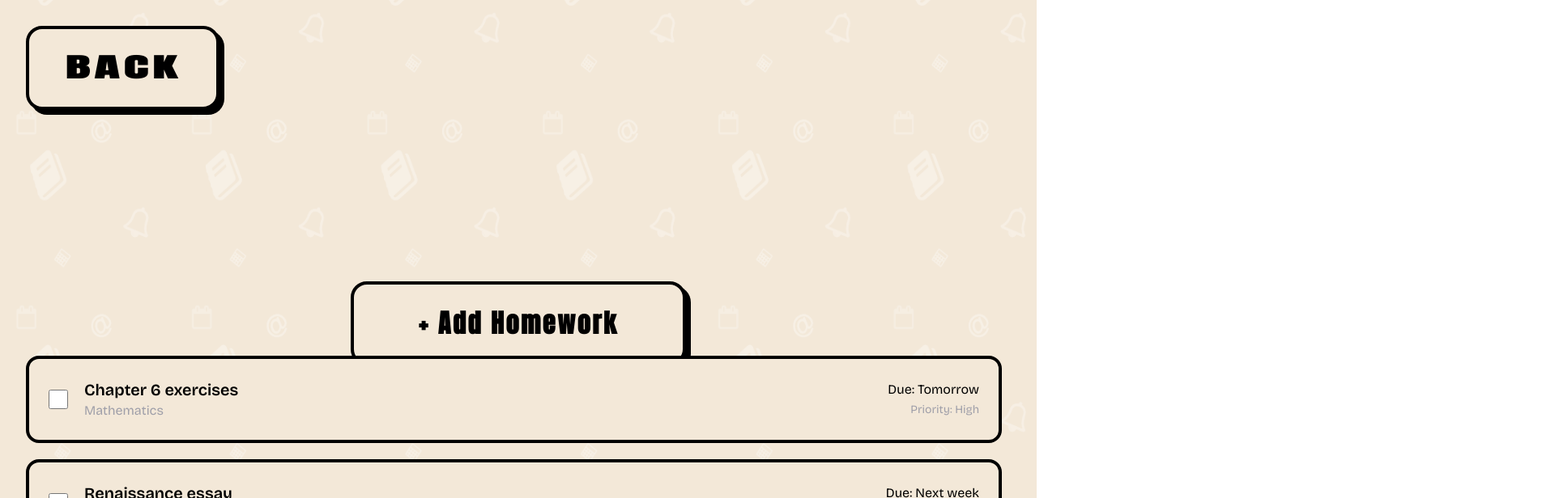
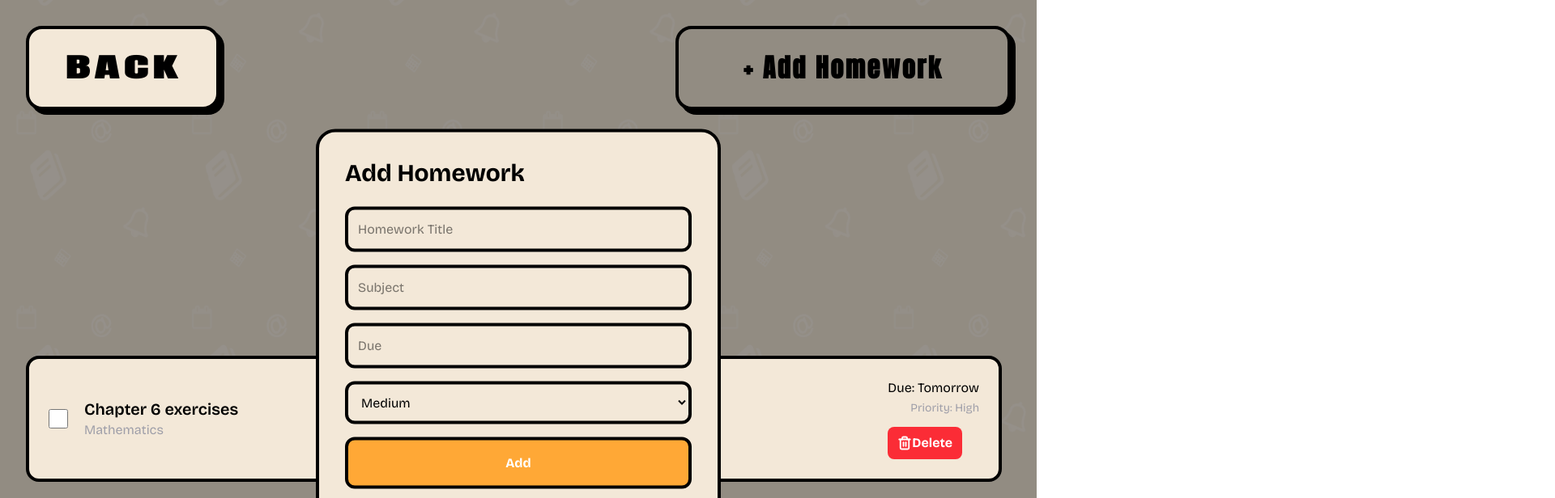
Before and after one commit to guccmanegu-eng/study-assistant, a Next.js app: page /homework in a window 1280 px wide. Both pictures are taken after a click on the button "+ Add Homework". Shown: the top 616 px of the page at 81% size, 1920 px wide, since content can reach past the window. Built offline with nearby package versions, Linux system fonts and the light colour scheme.

Commit message:
made the homework button functional

```diff
--- a/app/homework/page.tsx
+++ b/app/homework/page.tsx
@@ -1,13 +1,29 @@
 "use client";
 
-import { motion } from "framer-motion"
+import { AnimatePresence, motion } from "framer-motion"
 import WaveText from "@/components/WaveText";
 import AnimatedLink from "@/components/AnimatedLink";
 import { usePageTransition } from "@/components/TransitionProvider";
+import { useState, useEffect } from "react";
+import { Trash2 } from "lucide-react";
 
 export default function Homework() {
     const { leaving } = usePageTransition();
-    const assignments = [
+    const [showAddHomework, setShowAddHomework] = useState(false);
+    const [title, setTitle] = useState("");
+    const [subject, setSubject] = useState("");
+    const [due, setDue] = useState("");
+    const [priority, setPriority] = useState("Medium");
+    const [assignments, setAssignments] = useState(() => {
+        if (typeof window === "undefined") return[];
+
+        const saved = localStorage.getItem("assignments");
+
+        if(saved) {
+        return JSON.parse(saved);
+    };
+
+    return [
         {
             subject: "Mathematics",
             title: "Chapter 6 exercises",
@@ -27,6 +43,46 @@
             priority: "Low",
         },
     ];
+});
+
+    const priorityButtonColor = {
+        Low: "bg-[#87DD3B]",
+        Medium: "bg-[#FFA836]",
+        High: "bg-[#FF8A6E]",
+        Urgent: "bg-[#FF3B30]",
+    }[priority];
+
+    useEffect(() => {
+        localStorage.setItem(
+            "assignments",
+            JSON.stringify(assignments)
+        );
+    }, [assignments]);
+
+    function addHomework() {
+        if (!title.trim()) return;
+
+        setAssignments([
+            ...assignments,
+            {
+                title,
+                subject,
+                due,
+                priority,
+            },
+        ]);
+
+        setTitle("");
+        setSubject("");
+        setDue("");
+        setPriority("Medium");
+
+        setShowAddHomework(false);
+    }
+
+    function deleteHomework(index: number) {
+        setAssignments(assignments.filter((_, i) => i !== index));
+    }
     return (
         <motion.main
             initial={{
@@ -42,7 +98,9 @@
             }} className="animated-bg flex min-h-screen items-center justify-center bg-cover bg-center bg-no-repeat"
         style={{ backgroundImage: "url('/background.png')"}}>
 
-            <button className="flex absolute top-[320] left-[1800] inline-flex items-center justify-center gap-2 bg-[#f3e8d8] rounded-[20px] px-20 py-8 border-4 border-black shadow-[6px_6px_0px_0px_black] transition-all duration-200 ease-[cubic-bezier(.34,1.56,.64,2)] hover:scale-105 hover:bg-[#ffbb00]">
+            <button
+            onClick={() => setShowAddHomework(true)}
+            className="flex fixed top-8 right-8 inline-flex items-center justify-center gap-2 bg-[#f3e8d8] rounded-[20px] px-20 py-8 border-4 border-black shadow-[6px_6px_0px_0px_black] transition-all duration-200 ease-[cubic-bezier(.34,1.56,.64,2)] hover:scale-105 hover:bg-[#ffbb00]">
                     <span className="homework-text">+ Add Homework</span></button>
 
             <div className="fixed top-8 left-8 z-50">
@@ -61,7 +119,7 @@
                     {assignments.map((item, index) => (
                         <div
                         key={index}
-                        className="bg-[#f3e8d8] rounded-2x1 p-6 w-[calc(100vw-75px)] flex justify-between items-center border-black border-4 rounded-2xl"
+                        className="bg-[#f3e8d8] rounded-2x1 p-6 w-[calc(100vw-75px)] gap-2 flex justify-between items-center border-black border-4 rounded-2xl"
                         >
                             <div className="flex gap-5 items-center">
                                 <input
@@ -86,11 +144,74 @@
                                 <span className="text-sm text-zinc-400">
                                     Priority: {item.priority}
                                 </span>
+                                <button
+                                onClick={() => deleteHomework(index)}
+                                className="mt-3 rounded-lg bg-red-500 px-3 py-2 text-white font-bold transition hover:bg-red-600 right-8 flex items-center">
+                                    <Trash2 size={18} strokeWidth={2.5}/>
+                                    Delete
+                                </button>
                             </div>
                             </div>
                     ))}
                 </div>
             </section>
+
+            <AnimatePresence>
+                {showAddHomework && (
+                    <>
+                    <motion.div
+                    className="fixed inset-0 bg-black/40"
+                    initial={{ opacity: 0}}
+                    animate={{ opacity: 1}}
+                    exit={{ opacity: 0}}
+                    onClick={() => setShowAddHomework(false)}
+                    />
+
+                    <motion.div
+                    initial={{ scale: 0.8, opacity: 0 }}
+                    animate={{ scale: 1, opacity: 1 }}
+                    exit={{ scale: 0.8, opacity: 0 }}
+                    className="fixed left-1/2 top-1/2 z-50 w-[500px] -translate-x-1/2 -translate-y-1/2 rounded-[24px] border-4 border-black bg-[#f3e8d8] p-8">
+                        <h2 className="text-3xl font-bold mb-6 text-black">Add Homework</h2>
+
+                        <input
+                        value={title}
+                        onChange={(e) => setTitle(e.target.value)}
+                        placeholder="Homework Title"
+                        className="mb-4 w-full rounded-xl border-4 border-black p-3 text-black"/>
+
+                        <input
+                        value={subject}
+                        onChange={(e) => setSubject(e.target.value)}
+                        placeholder="Subject"
+                        className="mb-4 w-full rounded-xl border-4 border-black p-3 text-black"/>
+
+                        <input
+                        value={due}
+                        onChange={(e) => setDue(e.target.value)}
+                        placeholder="Due"
+                        className="mb-4 w-full rounded-xl border-4 border-black p-3 text-black"/>
+
+                        <select
+                        value={priority}
+                        onChange={(e) => setPriority(e.target.value)}
+                        className="mb-4 w-full rounded-xl border-4 border-black p-3 text-black">
+                            <option>Low</option>
+                            <option>Medium</option>
+                            <option>High</option>
+                            <option>Urgent</option>
+                            </select>
+
+                            <button
+                            onClick={addHomework}
+                            className={`w-full rounded-xl ${priorityButtonColor} p-4 font-bold border-4 border-black transition-=colors duration-300`}>
+                                Add
+                            </button>
+
+                    </motion.div>
+                    </>
+                )}
+            </AnimatePresence>
         </motion.main>
     )
 }
```
